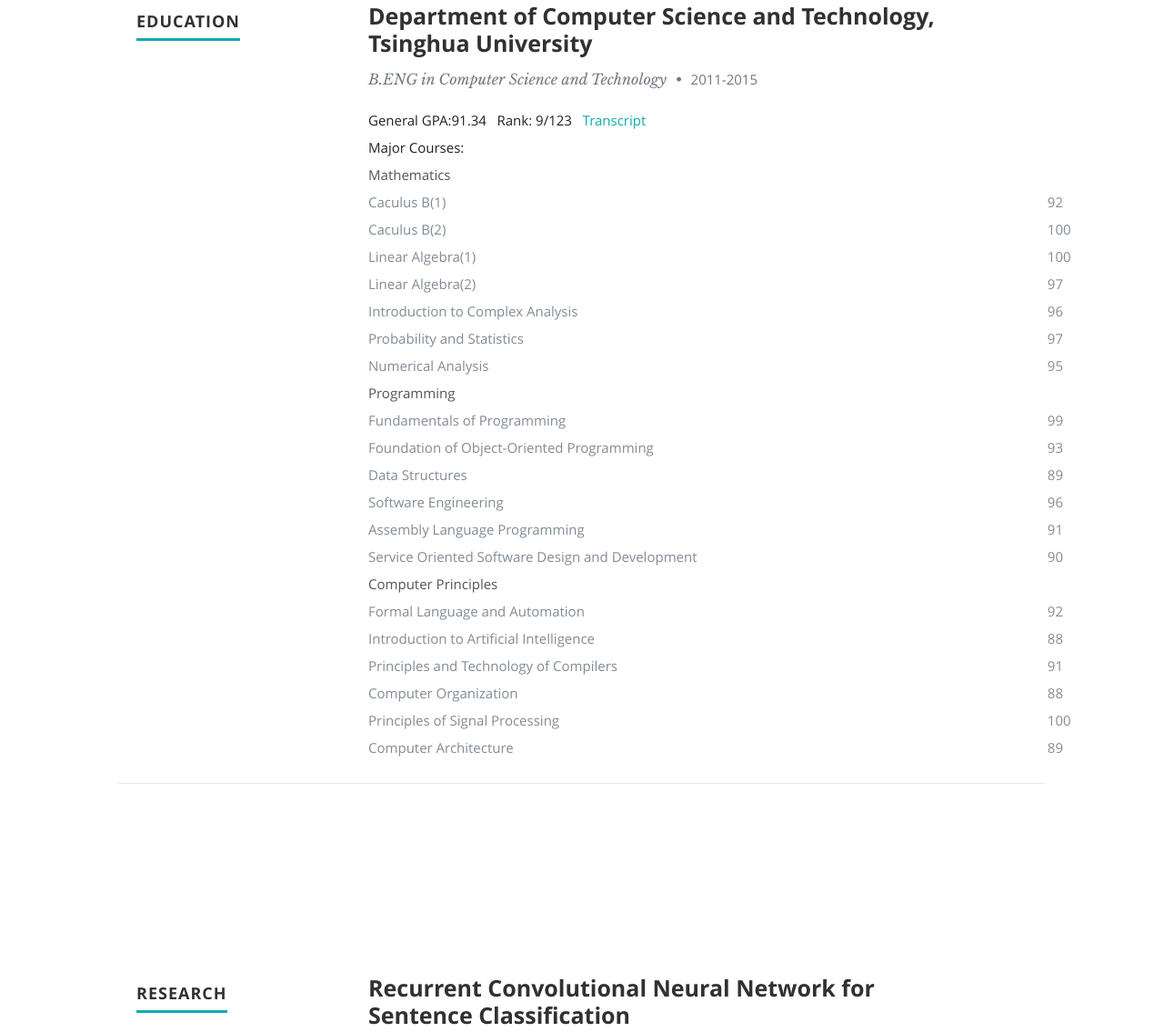
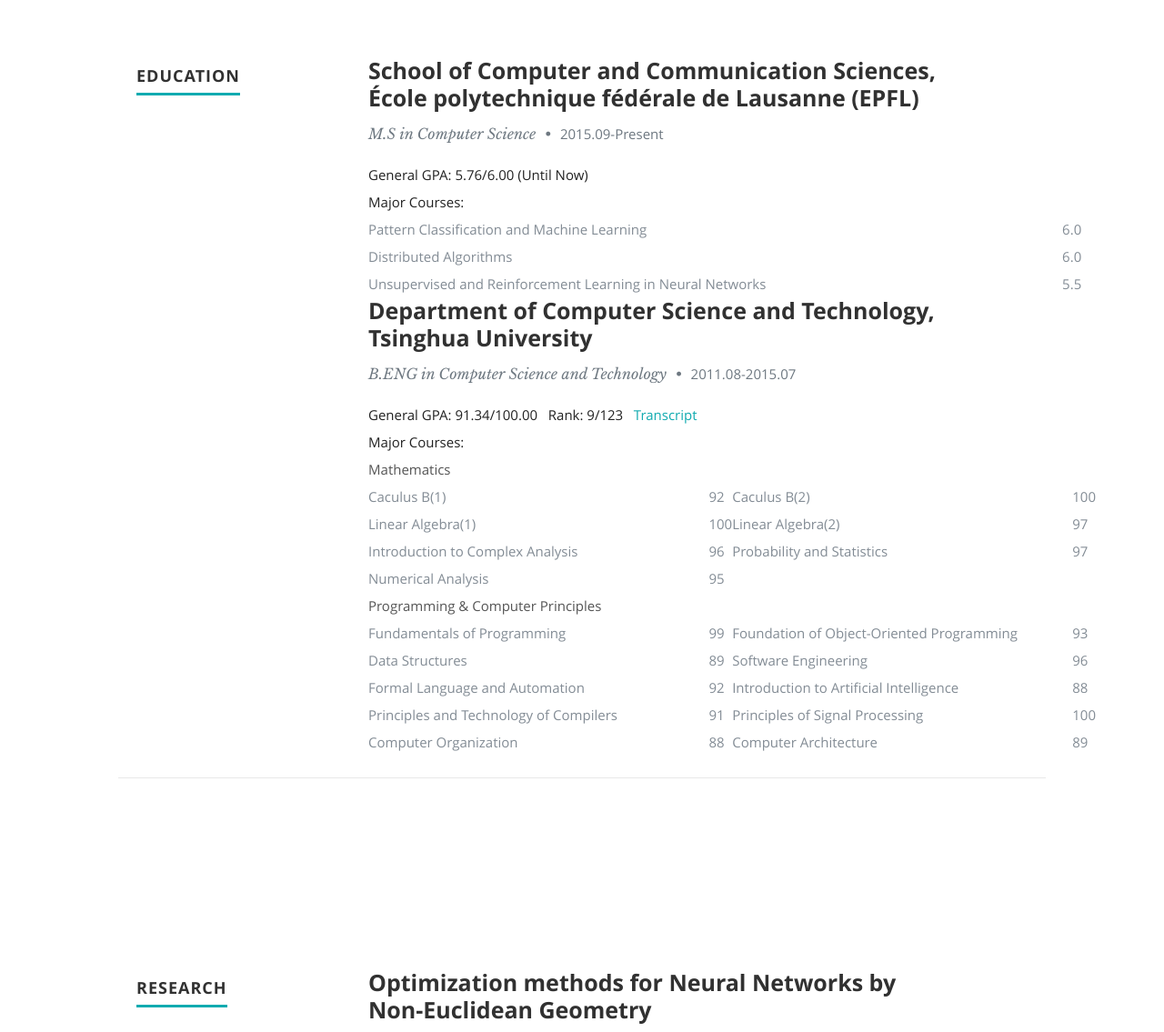
Before and after one commit to liuchen11/HomePage, a plain HTML site: page home.html in a window 1280 px wide. Shown: the part 1433-2568 px from the top of the page at 91% size. Drawn offline with nearby package versions, Linux system fonts and the light colour scheme.

Commit message:
update 201602

```diff
--- a/home.html
+++ b/home.html
@@ -99,7 +99,8 @@
          <div class="nine columns main-col">
 
             <h2>About Me</h2>
-            <font color="#CCCCCC" size="3">I am a new Master student from <a href="http://ic.epfl.ch/computer-science">Department of Computer Science</a> at <a href="http://www.epfl.ch/index.en.html"> EPFL </a></font> now. Previously, I graduated from <a href="http://www.cs.tsinghua.edu.cn/publish/csen/index.html"  target="_blank"> Department of Computer Science and Technology </a> at <a href="http://www.tsinghua.edu.cn/publish/newthuen/index.html"  target="_blank">Tsinghua Unversity</a>.<br>
+            <font color="#CCCCCC" size="3">I am a Master student from <a href="http://ic.epfl.ch">School of Computer and Communication Sciences </a> at <a href="http://www.epfl.ch/index.en.html"> École polytechnique fédérale de Lausanne (EPFL) </a> now. Previously, I graduated from <a href="http://www.cs.tsinghua.edu.cn/publish/csen/index.html"  target="_blank"> Department of Computer Science and Technology </a> at <a href="http://www.tsinghua.edu.cn/publish/newthuen/index.html"  target="_blank">Tsinghua Unversity</a>. My research interests includes machine learning, convex optimization, deep learning and natural language processing.</font><br>
+
             <font color="#CCCCCC" size="3">I was born in the historic city of <a href="http://en.wikipedia.org/wiki/Nantong"  target="_blank"> Nantong </a> located at the coast of East China Sea and Yangtze River. I spent my high school life there before going to university in <a href="http://en.wikipedia.org/wiki/Beijing"  target="_blank"> Beijing </a>.</font>
 
             <div class="row">
@@ -150,33 +151,35 @@
 
                <div class="twelve columns">
 
-                  <h3>Department of Computer Science and Technology, Tsinghua University</h3>
-                  <p class="info">B.ENG in Computer Science and Technology <span>&bull;</span> <em class="date">2011-2015</em></p>
-                  <font color="#222222">General GPA:91.34 &nbsp Rank: 9/123 &nbsp <a href="doc/Transcript.pdf"  target="_blank">Transcript</a></font><br>
+                  <h3>School of Computer and Communication Sciences, <br>École polytechnique fédérale de Lausanne (EPFL)</h3>
+                  <p class="info">M.S in Computer Science <span>&bull;</span> <em class="date">2015.09-Present</em></p>
+                  <font color="#222222">General GPA: 5.76/6.00 (Until Now)</font><br>
                   <font color="#222222">Major Courses:</font><br>
-                  <table  width="800px">
+                  <table width="800">
+                       <tr><td>Pattern Classification and Machine Learning</td><td>6.0</td></tr>
+                       <tr><td>Distributed Algorithms</td><td>6.0</td></tr>
+                       <tr><td>Unsupervised and Reinforcement Learning in Neural Networks</td><td>5.5</td></tr>
+                  </table>
+               </div>
+
+               <div class="twelve columns">
+
+                  <h3>Department of Computer Science and Technology, <br>Tsinghua University</h3>
+                  <p class="info">B.ENG in Computer Science and Technology <span>&bull;</span> <em class="date">2011.08-2015.07</em></p>
+                  <font color="#222222">General GPA: 91.34/100.00 &nbsp Rank: 9/123 &nbsp <a href="doc/Transcript.pdf"  target="_blank">Transcript</a></font><br>
+                  <font color="#222222">Major Courses:</font><br>
+                  <table  width="800">
                      <tr><td><font color="#555555">Mathematics</font></td><td></td></tr>
-                     <tr><td>Caculus B(1) </td><td>92</td></tr>
-                     <tr><td>Caculus B(2) </td><td>100</td></tr>
-                     <tr><td>Linear Algebra(1)</td><td>100</td></tr>
-                     <tr><td>Linear Algebra(2)</td><td>97</td></tr>
-                     <tr><td>Introduction to Complex Analysis</td><td>96</td></tr>
-                     <tr><td>Probability and Statistics</td><td>97</td></tr>
+                     <tr><td width="400">Caculus B(1) </td><td>92</td><td width="400">Caculus B(2)</td><td>100</td></tr>
+                     <tr><td>Linear Algebra(1)</td><td>100</td><td>Linear Algebra(2)</td><td>97</td></tr>
+                     <tr><td>Introduction to Complex Analysis</td><td>96</td><td>Probability and Statistics</td><td>97</td></tr>
                      <tr><td>Numerical Analysis</td><td>95</td></tr>
-                     <tr><td><font color="#555555">Programming</font></td><td></td></tr>
-                     <tr><td>Fundamentals of Programming</td><td>99</td></tr>
-                     <tr><td>Foundation of Object-Oriented Programming</td><td>93</td></tr>
-                     <tr><td>Data Structures</td><td>89</td></tr>
-                     <tr><td>Software Engineering</td><td>96</td></tr>
-                     <tr><td>Assembly Language Programming</td><td>91</td></tr>
-                     <tr><td>Service Oriented Software Design and Development</td><td>90</td></tr>
-                     <tr><td><font color="#555555">Computer Principles</font></td><td></td></tr>
-                     <tr><td>Formal Language and Automation</td><td>92</td></tr>
-                     <tr><td>Introduction to Artificial Intelligence</td><td>88</td></tr>
-                     <tr><td>Principles and Technology of Compilers</td><td>91</td></tr>
-                     <tr><td>Computer Organization</td><td>88</td></tr>
-                     <tr><td>Principles of Signal Processing</td><td>100</td></tr>
-                     <tr><td>Computer Architecture</td><td>89</td></tr>
+                     <tr><td><font color="#555555">Programming & Computer Principles</font></td><td></td></tr>
+                     <tr><td>Fundamentals of Programming</td><td>99</td><td>Foundation of Object-Oriented Programming</td><td>93</td></tr>
+                     <tr><td>Data Structures</td><td>89</td><td>Software Engineering</td><td>96</td></tr>
+                     <tr><td>Formal Language and Automation</td><td>92</td><td>Introduction to Artificial Intelligence</td><td>88</td></tr>
+                     <tr><td>Principles and Technology of Compilers</td><td>91</td><td>Principles of Signal Processing</td><td>100</td></tr>
+                     <tr><td>Computer Organization</td><td>88</td><td>Computer Architecture</td><td>89</td></tr>
                       <tr><td></td><td></td></tr>
                   </table>
 
@@ -204,31 +207,26 @@
 
                <div class="twelve columns">
 
+                  <h3>Optimization methods for Neural Networks by Non-Euclidean Geometry</h3>
+                  <p class="info">Supervisor: <a href="http://lions.epfl.ch/cms/site/lions2/lang/en/volkan.cevher">Volkan Cevher</a>, Assistant Professor of EPFL<span>&bull;</span> <em class="date">Jan 2016 - Present</em></p>
+
+                  <p>Most optimization methods we used in neural network are based on first-order or second-order gradient of Euclidean Geometry. In this project, we propose a novel optimization method based on Non-Euclidean Geometry. To more detail, it is based on infinity-norm instead of two-norm. We will apply this method mainly in recurrent neural network.</p>
+
                   <h3>Recurrent Convolutional Neural Network for Sentence Classification</h3>
-                  <p class="info">Supervisor: <a href="http://xlhu.cn">Xiaolin Hu</a>, Associate Professor<span>&bull;</span> <em class="date">December 2014 - July 2015</em></p>
+                  <p class="info">Supervisor: <a href="http://xlhu.cn">Xiaolin Hu</a>, Associate Professor of Tsinghua<span>&bull;</span> <em class="date">December 2014 - July 2015</em></p>
 
                   <p>Recently, convolutional neural network(CNN) has achieved great success in areas such as pattern recognition because of its fewer parameters and power to extract hierarchical features. By adding recurrent connections in CNN, the model called recurrent convolutional neural network(RCNN) can even extract hierarchical features within a layer. RCNN has already shown state-of-art poformance in object recognition. My work is to apply this technology to the field of NLP to solve the problem of sentence classification. Unlike objection recognition, I will build a new model combined classic CNN, RCNN and MLP to complete this task. This is partly because of the latent representation of words and flexible length of sentences.</p>
                   <p> This project is the base of my <a href="doc/ThuThesis.pdf"> bachelor thesis </a>.</p>
-               </div>
 
-               <img src="doc/ThuThesisModel.png">
-
-            </div> <!-- item end -->
-
-         </div> <!-- main-col end -->
-
-         <div class="nine columns main-col">
-
-            <div class="row item">
-
-               <div class="twelve columns">
+                  <img src="doc/ThuThesisModel.png">
 
                   <h3>Class-Based Summarization of Chinese Microblogs</h3>
-                  <p class="info">Supervisor: <a href="http://www.cs.tsinghua.edu.cn/publish/csen/4623/2010/20101224234620586482312/20101224234620586482312_.html">Hua Xu</a>, Associate Professor<span>&bull;</span> <em class="date">March 2014 - July 2014</em></p>
+                  <p class="info">Supervisor: <a href="http://www.cs.tsinghua.edu.cn/publish/csen/4623/2010/20101224234620586482312/20101224234620586482312_.html">Hua Xu</a>, Associate Professor of Tsinghua<span>&bull;</span> <em class="date">March 2014 - July 2014</em></p>
 
                   <p>
                   In times of big data, there are millions of Chinese microblogs (also known as weibo) posted every day. It is necessary to generate summarizations of these microblogs automatically. However, many developed systems and algorithms like The Phrase Reinforcement and Hybrid TF-IDF whose target language is English performs poorly in Chinese corpus, because much more different or informal expression in weibo delivering the same meaning weaken the power of words-cooccurence-based algorithms. This research focuses on designing a class-based algorithm to generate summaries of Chinese microblogs. It firstly uses machine learning algorithms such as LogicLDA and Word2Vec to distribute words into classifications in which words deliver the same meaning. Then we use a tree pattern reinforcement algorithms to generate summaries based on the classification in the first step.</p>
                   <p>The report of this project can be seen <a href="./doc/SRT_Report.pdf">here</a>, and the source code is available on github(<a href="https://github.com/liuchen11/WeiboSummarization">https://github.com/liuchen11/WeiboSummarization</a>).</p>
+
                </div>
 
             </div> <!-- item end -->
```
